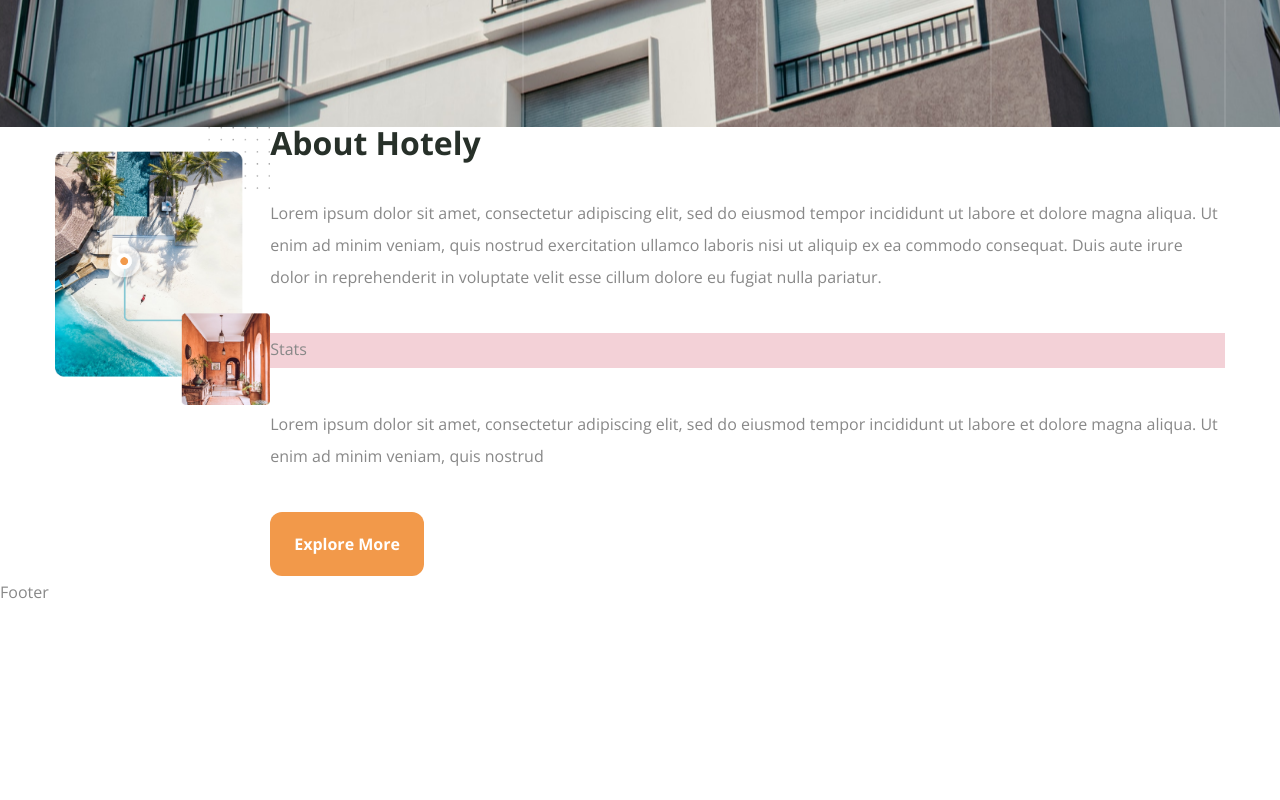
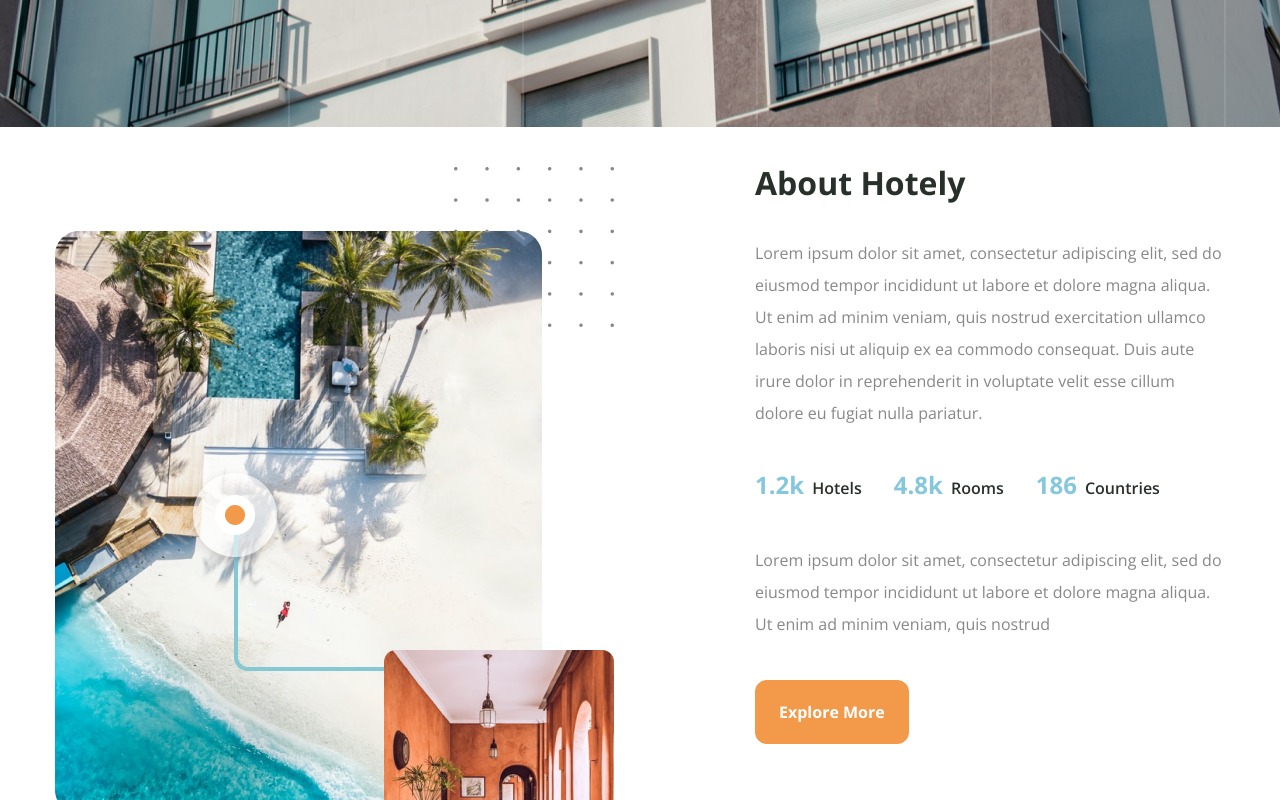
Before and after one commit to Jisap/next14-hotely, a Next.js app: page / in a window 1280 px wide. Shown: the part 960-1760 px from the top of the page. Built offline with nearby package versions, Linux system fonts and the light colour scheme.

Commit message:
About, Stats

```diff
--- a/components/About.jsx
+++ b/components/About.jsx
@@ -12,11 +12,11 @@
 
 const About = () => {
   return (
-    <section >
+    <section className="py-12 xl:pt-10 xl:pb-24">
       <div className="container mx-auto">
         <div className="flex flex-col xl:flex-row">
           {/* img */}
-          <div>
+          <div className="flex-1 relative">
             <Image
               src={'/about/img2.png'}
               width={559}
@@ -25,7 +25,7 @@
             />
           </div>
           {/* text */}
-          <div>
+          <div className="xl:max-w-[470px]">
             <h2 className="h2 mb-[38px]">About Hotely</h2>
             <p>
               Lorem ipsum dolor sit amet, consectetur adipiscing elit, sed do eiusmod tempor
@@ -34,7 +34,7 @@
               irure dolor in reprehenderit in voluptate velit esse cillum dolore eu fugiat nulla pariatur.
             </p>
             {/* stats */}
-            <div className="bg-pink my-5 xl:my-10 min-h-[35px]">
+            <div className="my-5 xl:my-10 min-h-[35px]">
               <Stats />
             </div>
             <p className="mb-10">
--- /dev/null
+++ b/components/Features.jsx
@@ -0,0 +1,9 @@
+import React from 'react'
+
+const Features = () => {
+  return (
+    <div>Features</div>
+  )
+}
+
+export default Features
--- a/components/Stats.jsx
+++ b/components/Stats.jsx
@@ -1,8 +1,52 @@
+'use client'
 
+import CountUp from "react-countup"
+
+const statsData = [
+  {
+    value: 1.2,
+    type: 'Hotels',
+    unit: 'k'
+  },
+  {
+    value: 4.8,
+    type: 'Rooms',
+    unit: 'k'
+  },
+  {
+    value: 186,
+    type: 'Countries',
+    unit: null
+  },
+]
+
+CountUp
 
 const Stats = () => {
   return (
-    <div>Stats</div>
+    <div className="flex flex-col xl:flex-row gap-x-8 gap-y-4 my-10">
+      {statsData.map((item, index) => {
+        return (
+          <div key={index}>
+            <div className="flex items-baseline gap-x-2">
+              <h3 className="h3 text-soft_green">
+                {/* checks if item.value is a decimal number */}
+                <CountUp
+                  start={0}
+                  end={item.value}
+                  decimals={item.value % 1 !== 0 ? 1 : 0}
+                  duration={6}
+                />
+                <span>{item.unit}</span>
+              </h3>
+              <div className="text-black font-semibold">
+                {item.type}
+              </div>
+            </div>
+          </div>
+        )
+      })}
+    </div>
   )
 }
 
```
